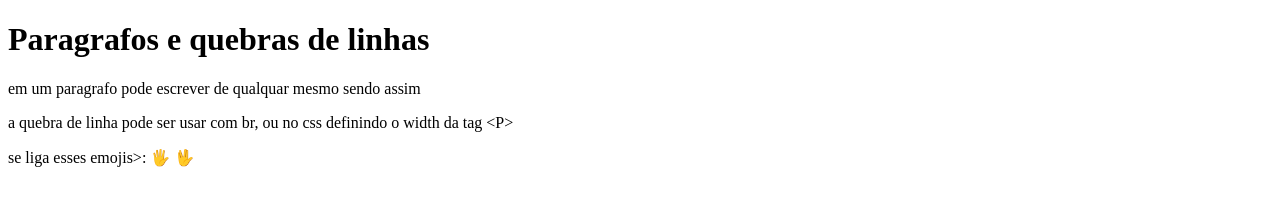
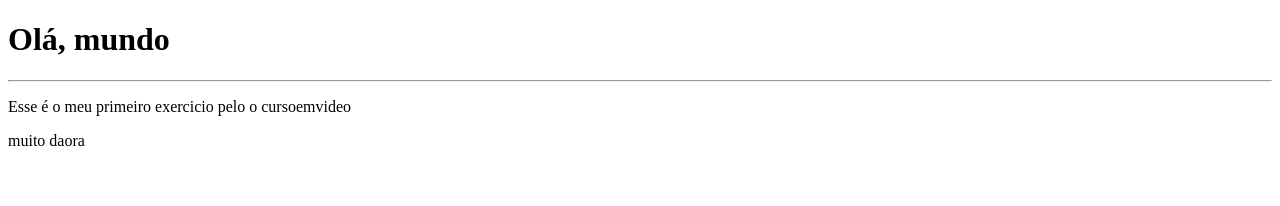
Before and after one commit to AndreOliveira509/curso-html, a plain HTML site: page index.html in a window 1280 px wide. Drawn offline with Linux system fonts and the light colour scheme.

Commit message:
exemplo
.

```diff
--- a/index.html
+++ b/index.html
@@ -3,23 +3,12 @@
 <head>
     <meta charset="UTF-8">
     <meta name="viewport" content="width=device-width, initial-scale=1.0">
-    <title>Paragrafos e quebras de linha</title>
+    <title>Meu primeiro exercicio</title>
 </head>
 <body>
-    <h1>Paragrafos e quebras de linhas</h1>
-    <p>
-        em um paragrafo pode escrever de qualquar
-        mesmo
-        sendo
-        assim
-    </p>
-    <p>
-        a quebra de linha pode ser usar com br, ou no css definindo o width da tag &lt;P&gt;
-    </p>
-    <p>
-        se liga esses emojis>:
-        🖐️
-        &#x1F596
-    </p>
+    <h1>Olá, mundo</h1>
+    <hr>
+    <p>Esse é o meu primeiro exercicio pelo o cursoemvideo</p>
+    <p>muito daora</p>
 </body>
 </html>
```
